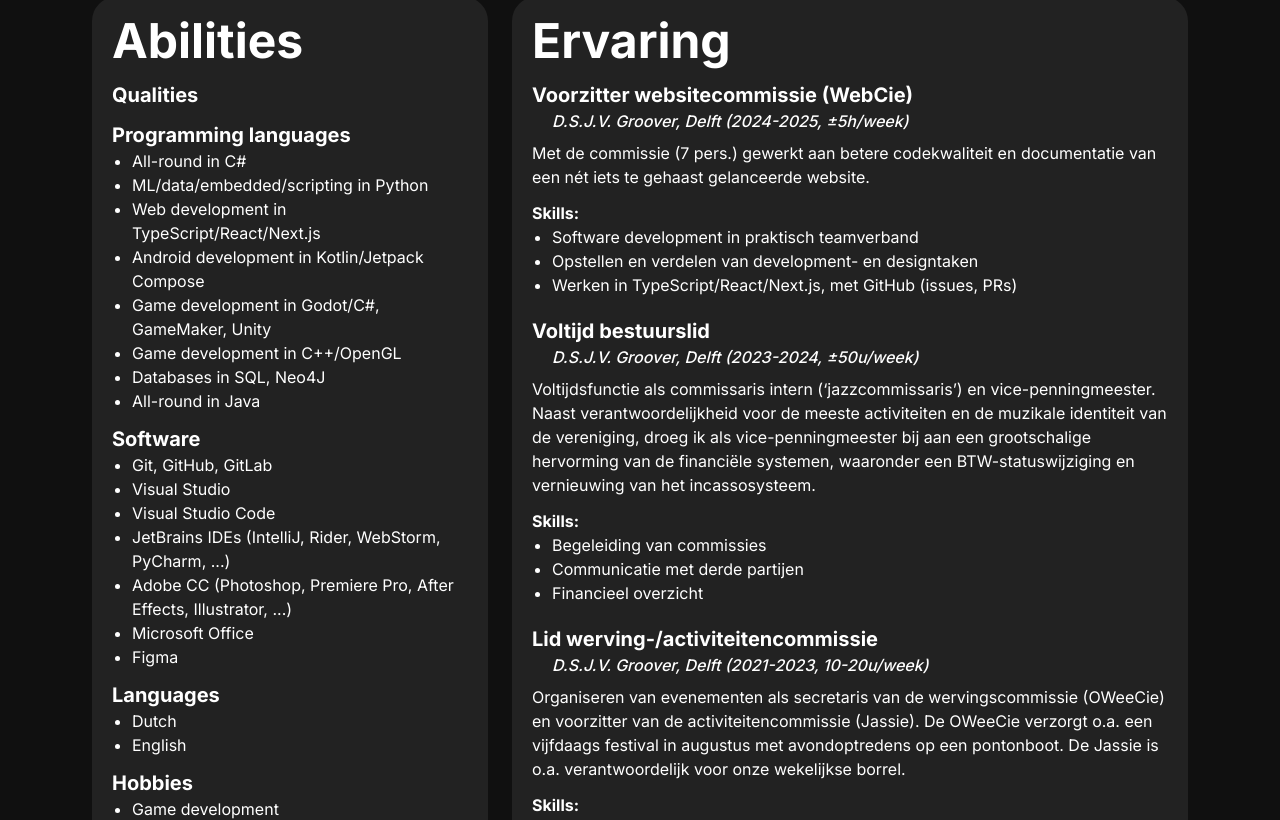
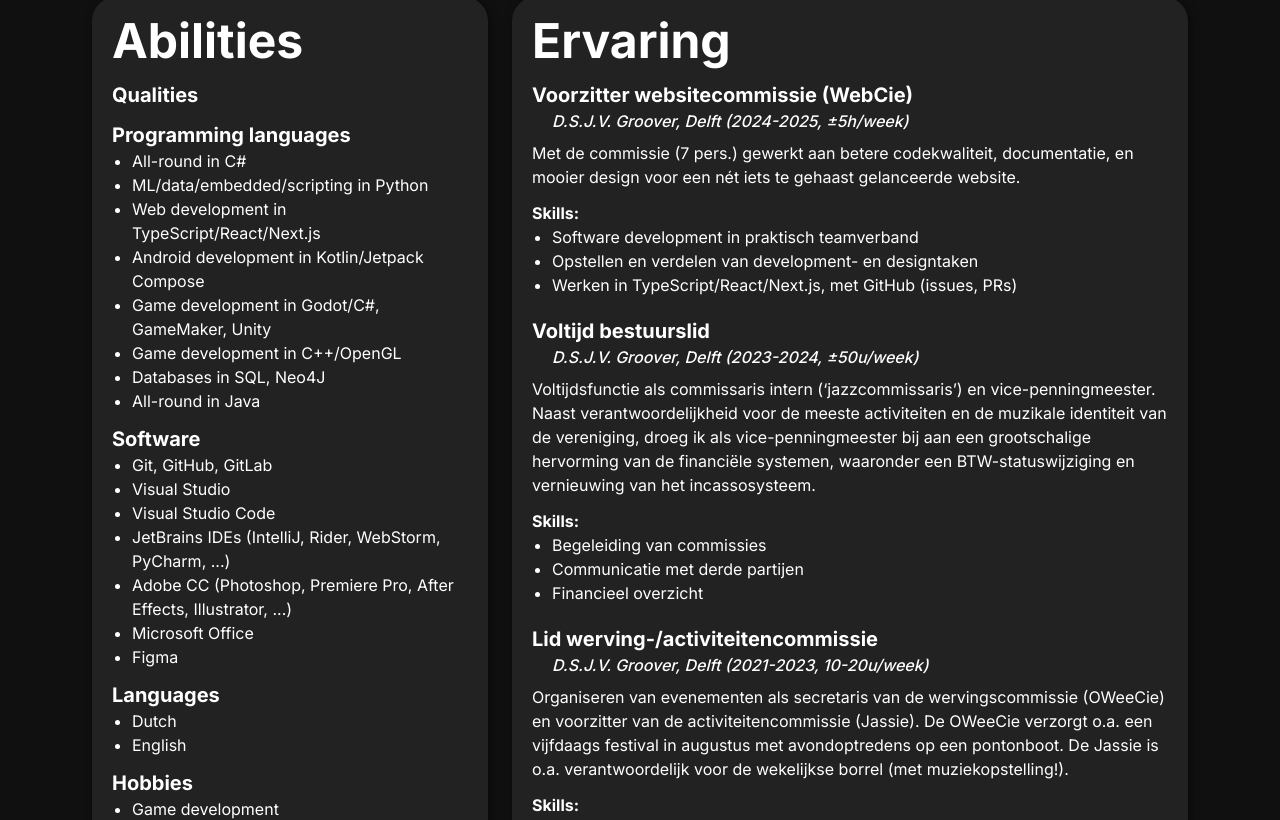
Before and after one commit to sjerpsthomas/website, a Next.js app: page /en/cv in a window 1280 px wide. Shown: the part 391-1211 px from the top of the page. Built offline with nearby package versions, Linux system fonts and the light colour scheme.

Commit message:
Tweak content, add shadows

```diff
--- a/src/app/[locale]/cv/ExperienceBlock.tsx
+++ b/src/app/[locale]/cv/ExperienceBlock.tsx
@@ -9,8 +9,8 @@ const D = {
       {
         title: "Voorzitter websitecommissie (WebCie)",
         company: "D.S.J.V. Groover, Delft",
-        description: "Met de commissie (7 pers.) gewerkt aan betere codekwaliteit en documentatie van een " +
-          "nét iets te gehaast gelanceerde website.",
+        description: "Met de commissie (7 pers.) gewerkt aan betere codekwaliteit, documentatie, en mooier design " +
+          "voor een nét iets te gehaast gelanceerde website.",
         skills: [
           "Software development in praktisch teamverband",
           "Opstellen en verdelen van development- en designtaken",
@@ -38,7 +38,7 @@ const D = {
         description: "Organiseren van evenementen als secretaris van de wervingscommissie (OWeeCie) en voorzitter " +
           "van de activiteitencommissie (Jassie). " +
           "De OWeeCie verzorgt o.a. een vijfdaags festival in augustus met avondoptredens op een pontonboot. " +
-          "De Jassie is o.a. verantwoordelijk voor onze wekelijkse borrel.",
+          "De Jassie is o.a. verantwoordelijk voor de wekelijkse borrel (met muziekopstelling!).",
         skills: [
           "Gestructureerd vergaderen",
           "Prioriteiten stellen en delegeren",
--- a/src/app/globals.css
+++ b/src/app/globals.css
@@ -21,13 +21,12 @@
   @apply text-white print:text-black;
 }
 
-@theme inline {
-  --color-background: var(--background);
-  --color-foreground: var(--foreground);
+body {
+  background: var(--background);
 }
 
-body {
-  background: var(--background);
-  color: var(--foreground);
-  font-family: Arial, Helvetica, sans-serif;
+@media not print {
+  .shadow-heavy {
+    box-shadow: 2px 2px 10px rgba(0, 0, 0, 0.5);
+  }
 }
--- a/src/components/Block.tsx
+++ b/src/components/Block.tsx
@@ -12,7 +12,7 @@ export function Block({
   className,
 }: Readonly<BlockProps>) {
   return (<>
-    <div className={twMerge('bg-[#222] m-1 md:m-3 p-4 print:p-2 md:p-5 rounded-xl md:rounded-3xl', className)}>
+    <div className={twMerge('bg-[#222] m-1 md:m-3 p-4 print:p-2 md:p-5 rounded-xl md:rounded-3xl shadow-heavy', className)}>
     {/*<div className={twMerge('bg-[#222] m-3 p-5 print:p-2 rounded-3xl', className)}>*/}
       { children }
     </div>
--- a/src/components/header/Header.tsx
+++ b/src/components/header/Header.tsx
@@ -61,7 +61,7 @@ export function Header({locale, currentPage}: {locale: Locale, currentPage: Curr
     </header>
 
     {/* Nav bar */}
-    <nav className='w-full flex flex-wrap justify-center sticky top-0 rounded-lg md:rounded-3xl bg-[#00000088] backdrop-blur-lg print:hidden'>
+    <nav className='w-full flex flex-wrap justify-center sticky top-0 rounded-xl md:rounded-3xl bg-[#00000088] backdrop-blur-lg print:hidden'>
       {/* Language switcher */}
       <LocaleToggle/>
 
```
